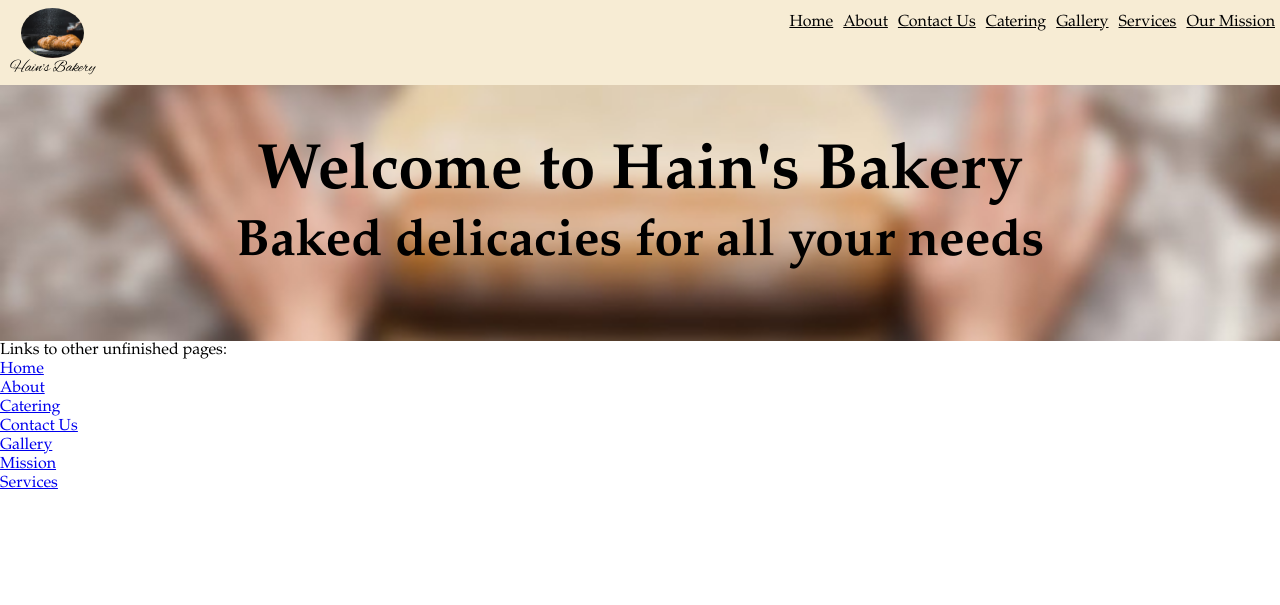
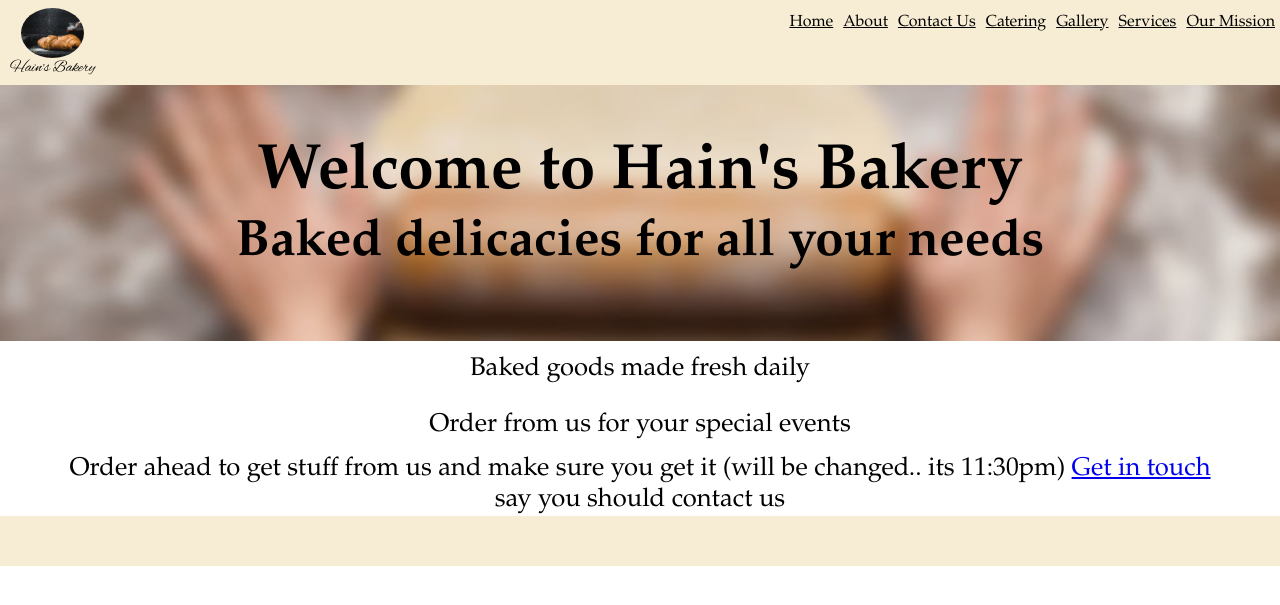
Before and after one commit to Noah-Terve/Noah-Terve.github.io, a PHP site: page /cs20/midterm/ in a window 1280 px wide. Shown: the top 605 px of the page. Run offline with PHP 8.4, Linux system fonts and the light colour scheme.

Commit message:
upates to home page

```diff
--- a/cs20/midterm/index.html
+++ b/cs20/midterm/index.html
@@ -4,6 +4,29 @@
     <title>Hain's Bakery</title>
     <link rel="stylesheet" type = "text/css" href="./style.css">
     <meta name="viewport" content="width=device-width, initial-scale=1.0">
+
+    <style>
+        .smaller_goods_gallery,.larger_goods_gallery {
+            padding: 1vw;
+            text-align: center;
+        }
+
+        .gallery_text {
+            font-size: 2vw;
+        }
+
+        .order_ahead {
+            text-align: center;
+            font-size: 2vw;
+        }
+
+        .contact_us {
+            text-align: center;
+            font-size: 2vw;
+        }
+
+    </style>
+
 </head>
 
 <body>
@@ -33,17 +56,38 @@
         <h2>Baked delicacies for all your needs</h2>
     </div>
 
+    <div class="smaller_goods_gallery">
+        <div class="gallery_text">
+            Baked goods made fresh daily
+        </div>
+        <div class="gallery">
 
-    <div>
-        Links to other unfinished pages:<br />
-        <a href="./">Home</a> <br />
-        <a href="./about.html">About</a> <br />
-        <a href="./catering.html">Catering</a> <br />
-        <a href="./contact.html">Contact Us</a> <br />
-        <a href="./gallery.html">Gallery</a> <br />
-        <a href="./mission.html">Mission</a> <br />
-        <a href="./services.html">Services</a> <br />
+        </div>
     </div>
+
+    <div class="larger_goods_gallery">
+        <div class="gallery_text">
+            Order from us for your special events
+        </div>
+        <div class="gallery">
+
+        </div>
+    </div>
+
+    <div class="order_ahead">
+        <div>
+            Order ahead to get stuff from us and make sure you get it (will be changed.. its 11:30pm) <a href="./contact.html">Get in touch</a>
+        </div>
+    </div>
+
+    <div class="contact_us">
+        <div>
+            say you should contact us
+        </div>
+    </div>
+
+    <footer>
+    </footer>
 </body>
 
 </html>
--- a/cs20/midterm/style.css
+++ b/cs20/midterm/style.css
@@ -96,3 +96,14 @@ h1 {
 h2 {
     font-size: 4vw;
 }
+
+/* footer */
+footer {
+    background-color: #F7ECD4;
+    width: 100%;
+    height: 50px;
+    display: inline-flex;
+    align-items: center;
+    box-sizing: border-box;
+    z-index: 50;
+}
```
